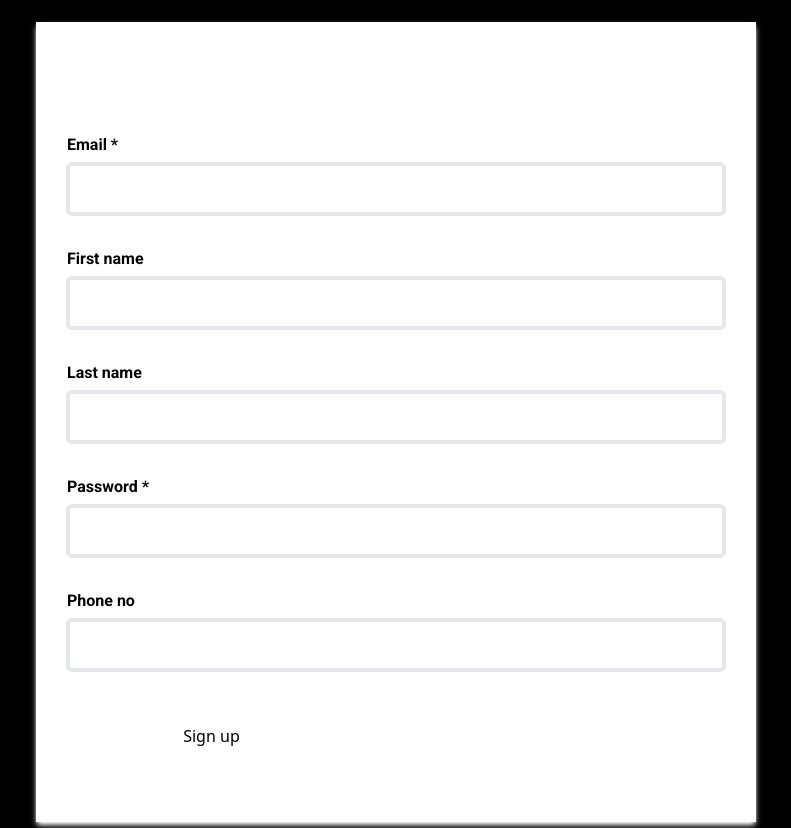
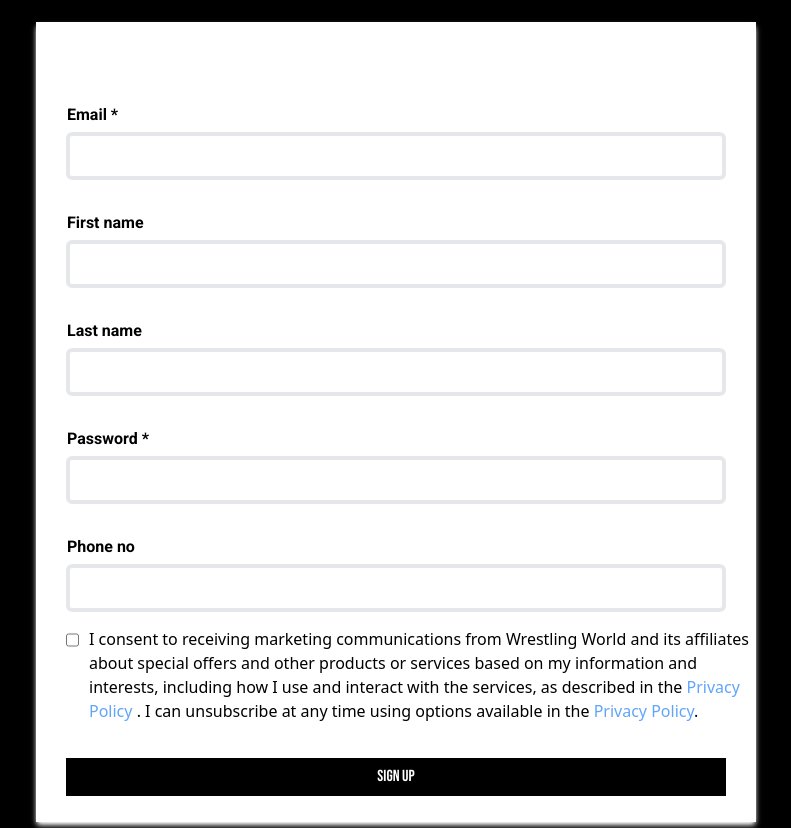
Before and after one commit to aakash6789/WrestlingHub, a React (Vite) app: page /login in a window 1280 px wide. Shown: the part 360-1188 px from the top of the page, without its empty margins (364-1155 px from the left). Built offline with nearby package versions, Linux system fonts and the light colour scheme.

Commit message:
desktop login frontend done

```diff
--- a/src/components/Login.jsx
+++ b/src/components/Login.jsx
@@ -11,32 +11,32 @@ const Login = () => {
         console.log(data);
       }
   return (
-    <div className='h-[1500px] pt-[100px] text-white bg-black '>
+    <div className='h-[1200px] pt-[100px] text-white bg-black '>
       {/* <img src={loginbg} className='opacity-[0.8] absolute z-[-4] '/> */}
         <h1 className='text-8xl font-bebasNeue ml-[650px] mr-[630px]  text-yellow-200 '>SIGN UP</h1>
         {/* <h1 className='text-6xl font-bebasNeue mt-[160px] ml-[660px] mr-[705px]'>SIGN UP</h1> */}
       <div className=' bg-white text-black w-[720px] h-[800px] ml-[400px] pt-[80px] mt-[40px] shadow-md shadow-white'>
       <form action="" className='' onSubmit={handleSubmit(onSubmit)}>
-      <div className='mt-[30px]'>
+      <div className=''>
             <label htmlFor="email" className='font-roboto ml-[31px] '>Email *</label>
             <br/>
-            <input id='email' name='email' type='email' className='ml-[30px] border-[4px] w-[660px] rounded-md h-[54px] mt-[5px]'  {...register("email")}/>
+            <input id='email' name='email' type='email' className='ml-[30px] border-[4px] w-[660px] rounded-md h-[48px] mt-[5px] p-2'  {...register("email")}/>
         </div>
         <div className=' mt-[30px]'>
             <label htmlFor="name" className='font-roboto ml-[31px]'>First name</label>
             <br/>
-            <input id='name' name='name' type='text' className=' ml-[30px] border-[4px] w-[660px] rounded-md h-[54px] mt-[5px]' {...register("name")}/>
+            <input id='name' name='name' type='text' className=' ml-[30px] border-[4px] w-[660px] rounded-md h-[48px] mt-[5px] p-2' {...register("name")}/>
         </div>
         <div className=' mt-[30px]'>
             <label htmlFor="name" className='font-roboto ml-[31px]'>Last name</label>
             <br/>
-            <input id='name' name='name' type='text' className=' ml-[30px] border-[4px] w-[660px] rounded-md h-[54px] mt-[5px]' {...register("name")}/>
+            <input id='name' name='name' type='text' className=' ml-[30px] border-[4px] w-[660px] rounded-md h-[48px] mt-[5px] p-2' {...register("name")}/>
         </div>
 
         <div className='mt-[30px]'>
             <label htmlFor="password" className='font-roboto ml-[31px]'>Password *</label>
             <br/>
-            <input id='password' name='password' type='password' className='ml-[30px] border-[4px] w-[660px] rounded-md h-[54px] mt-[5px]'  {...register("password",{
+            <input id='password' name='password' type='password' className='ml-[30px] border-[4px] w-[660px] rounded-md h-[48px] mt-[5px] p-2'  {...register("password",{
               required:true,
               minLength:4
             })}/>
@@ -44,10 +44,17 @@ const Login = () => {
         <div className='mt-[30px]'>
             <label htmlFor="name" className='font-roboto ml-[31px] '>Phone no</label>
             <br/>
-            <input id='name' name='phoneno' type='phone-no' className='ml-[30px] border-[4px] w-[660px] rounded-md h-[54px] mt-[5px]'  {...register("phoneno")}/>
+            <input id='name' name='phoneno' type='phone-no' className='ml-[30px] border-[4px] w-[660px] rounded-md h-[48px] mt-[5px] p-2'  {...register("phoneno")}/>
         </div>
-
-        <button type="submit" className='bg-white text-black mt-[45px] ml-[140px] p-[0.45rem] rounded-xl'>Sign up</button>
+        <div className='flex'>
+        <input type="checkbox" id="consent_checkbox" name="vehicle1" value="Bike" className='ml-[30px] h-[20px] mt-[18px]'></input>
+        <label for='consent_checkbox'>
+        <p className='ml-[10px] w-[660px] rounded-md h-[96px] mt-[15px] '>
+        I consent to receiving marketing communications from Wrestling World and its affiliates about special offers and other products or services based on my information and interests, including how I use and interact with the services, as described in the <a href='https://www.wwe.com/page/privacy-policy' target='_blank' className='text-blue-400'>Privacy Policy</a> . I can unsubscribe at any time using options available in the <a href='https://www.wwe.com/page/privacy-policy' target='_blank' className='text-blue-400'>Privacy Policy</a>.
+        </p>
+        </label>
+        </div>
+        <button type="submit" className='bg-black text-white mt-[35px] w-[660px] ml-[30px] p-[0.45rem] font-bebasNeue hover:bg-black hover:text-yellow-200  '>Sign up</button>
       </form>
       </div>
     </div>
```
